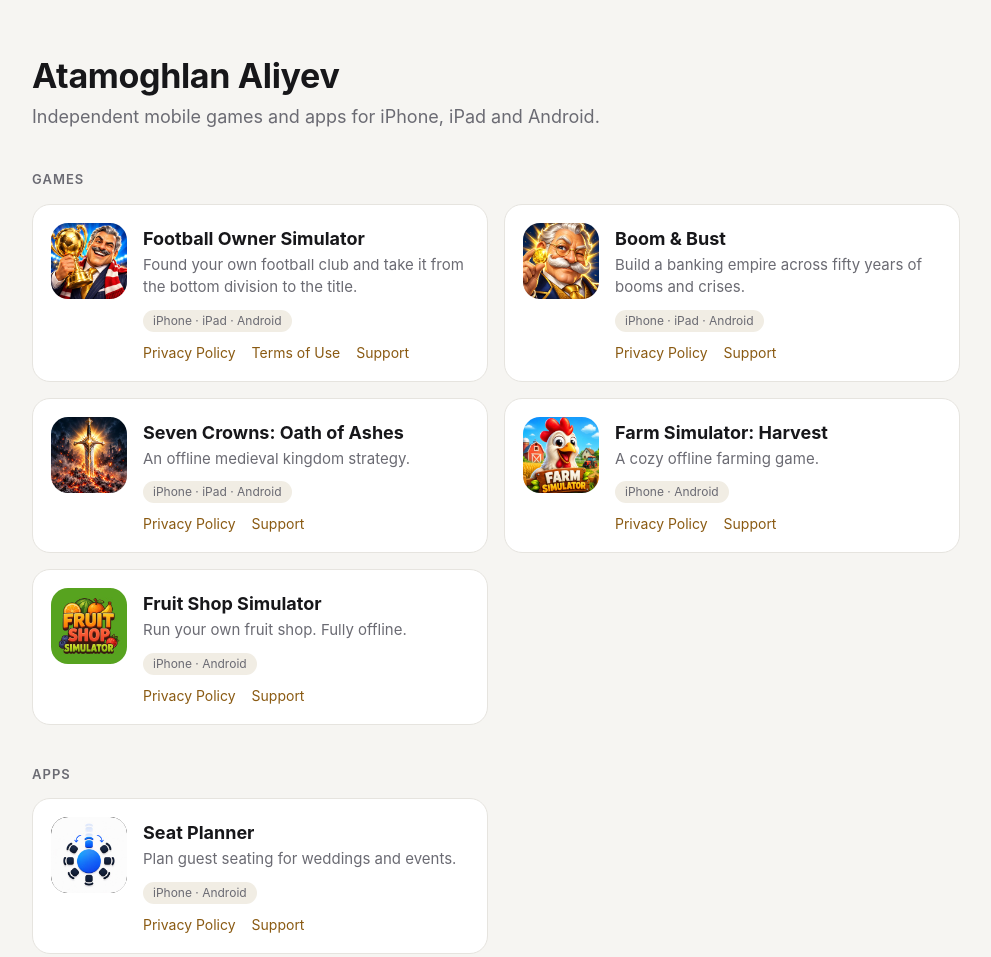
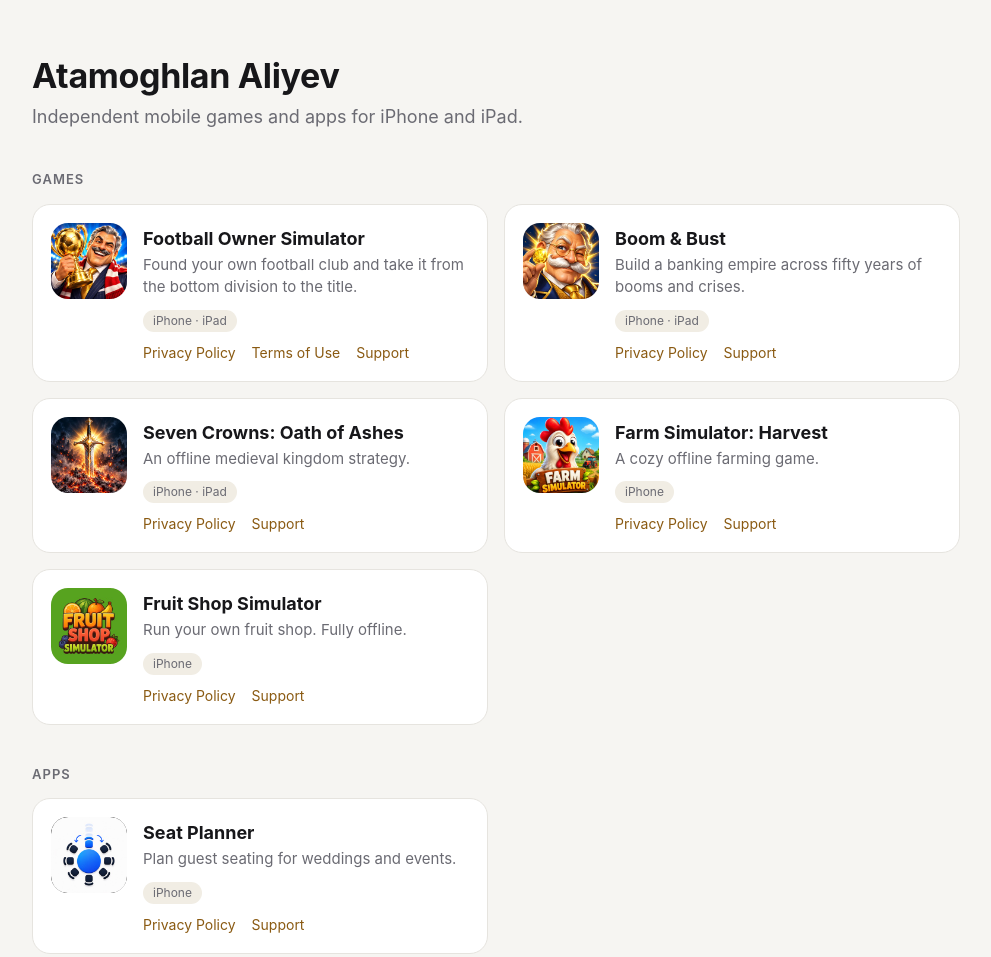
Before and after one commit to Atamoghlan/Atamoghlan.github.io, a plain HTML site: page index.html in a window 1280 px wide. Shown: the top 957 px of the page, without its empty margins (144-1135 px from the left). Drawn offline with Linux system fonts and the light colour scheme.

Commit message:
Add files via upload

```diff
--- a/index.html
+++ b/index.html
@@ -4,7 +4,7 @@
 <meta charset="UTF-8">
 <meta name="viewport" content="width=device-width, initial-scale=1.0">
 <title>Atamoghlan Aliyev — Games</title>
-<meta name="description" content="Mobile games and apps by Atamoghlan Aliyev for iPhone, iPad and Android.">
+<meta name="description" content="Mobile games and apps by Atamoghlan Aliyev for iPhone and iPad.">
 <style>
   :root {
     --bg: #f6f5f2;
@@ -82,7 +82,7 @@
 <main>
   <header>
     <h1>Atamoghlan Aliyev</h1>
-    <p class="lead">Independent mobile games and apps for iPhone, iPad and Android.</p>
+    <p class="lead">Independent mobile games and apps for iPhone and iPad.</p>
   </header>
 
   <h2>Games</h2>
@@ -92,7 +92,7 @@
       <div class="info">
         <p class="name"><a href="https://atamoghlan.github.io/Football-Owner-Simulator/">Football Owner Simulator</a></p>
         <p class="desc">Found your own football club and take it from the bottom division to the title.</p>
-        <span class="platforms">iPhone · iPad · Android</span>
+        <span class="platforms">iPhone · iPad</span>
         <div class="links">
           <a href="https://atamoghlan.github.io/Football-Owner-Simulator/privacy-policy.html">Privacy Policy</a>
           <a href="https://atamoghlan.github.io/Football-Owner-Simulator/terms.html">Terms of Use</a>
@@ -106,7 +106,7 @@
       <div class="info">
         <p class="name"><a href="https://atamoghlan.github.io/BoomAndBust/">Boom &amp; Bust</a></p>
         <p class="desc">Build a banking empire across fifty years of booms and crises.</p>
-        <span class="platforms">iPhone · iPad · Android</span>
+        <span class="platforms">iPhone · iPad</span>
         <div class="links">
           <a href="https://atamoghlan.github.io/BoomAndBust/privacy-policy.html">Privacy Policy</a>
           <a href="https://atamoghlan.github.io/BoomAndBust/support.html">Support</a>
@@ -119,7 +119,7 @@
       <div class="info">
         <p class="name"><a href="https://atamoghlan.github.io/Seven-Crowns/">Seven Crowns: Oath of Ashes</a></p>
         <p class="desc">An offline medieval kingdom strategy.</p>
-        <span class="platforms">iPhone · iPad · Android</span>
+        <span class="platforms">iPhone · iPad</span>
         <div class="links">
           <a href="https://atamoghlan.github.io/Seven-Crowns/privacy-policy.html">Privacy Policy</a>
           <a href="https://atamoghlan.github.io/Seven-Crowns/support.html">Support</a>
@@ -132,7 +132,7 @@
       <div class="info">
         <p class="name"><a href="https://atamoghlan.github.io/Farm-Simulator/">Farm Simulator: Harvest</a></p>
         <p class="desc">A cozy offline farming game.</p>
-        <span class="platforms">iPhone · Android</span>
+        <span class="platforms">iPhone</span>
         <div class="links">
           <a href="https://atamoghlan.github.io/Farm-Simulator/privacy-policy.html">Privacy Policy</a>
           <a href="https://atamoghlan.github.io/Farm-Simulator/support.html">Support</a>
@@ -145,7 +145,7 @@
       <div class="info">
         <p class="name"><a href="https://atamoghlan.github.io/Fruit-Shop-Simulator/support.html">Fruit Shop Simulator</a></p>
         <p class="desc">Run your own fruit shop. Fully offline.</p>
-        <span class="platforms">iPhone · Android</span>
+        <span class="platforms">iPhone</span>
         <div class="links">
           <a href="https://atamoghlan.github.io/Fruit-Shop-Simulator/">Privacy Policy</a>
           <a href="https://atamoghlan.github.io/Fruit-Shop-Simulator/support.html">Support</a>
@@ -161,7 +161,7 @@
       <div class="info">
         <p class="name"><a href="https://atamoghlan.github.io/SeatPlanner/support.html">Seat Planner</a></p>
         <p class="desc">Plan guest seating for weddings and events.</p>
-        <span class="platforms">iPhone · Android</span>
+        <span class="platforms">iPhone</span>
         <div class="links">
           <a href="https://atamoghlan.github.io/SeatPlanner/">Privacy Policy</a>
           <a href="https://atamoghlan.github.io/SeatPlanner/support.html">Support</a>
```
